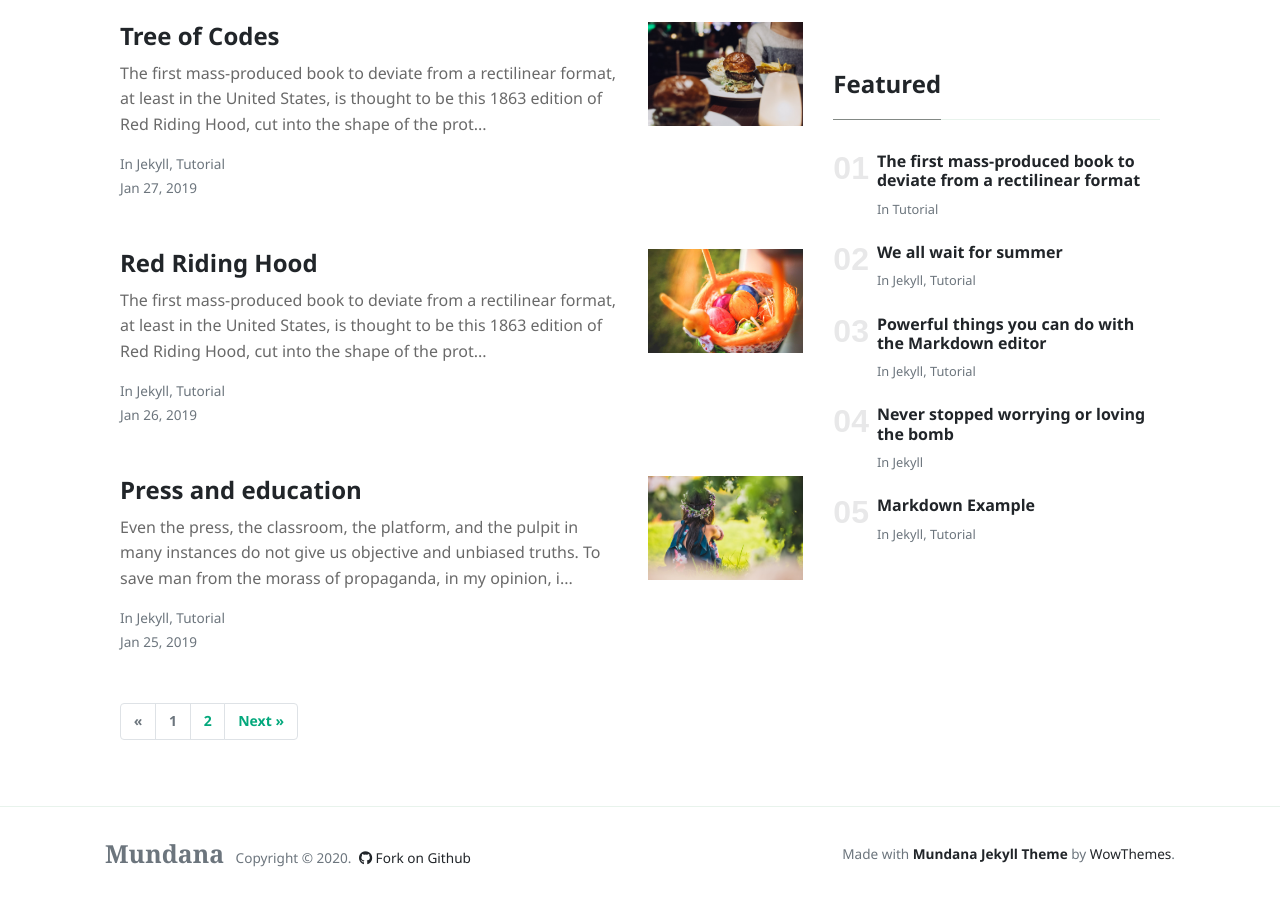
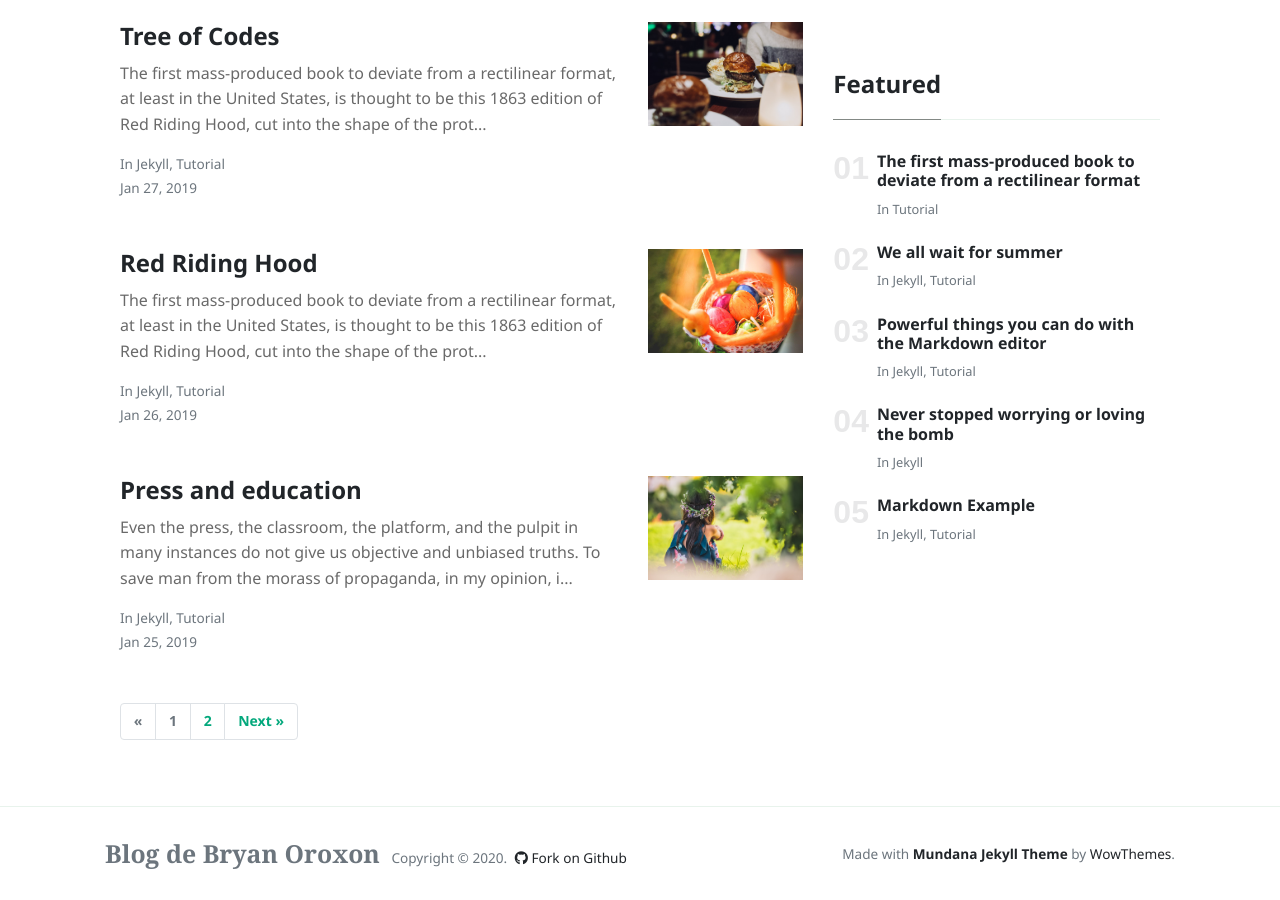
Before and after one commit to BryanOroxon/BryanOroxon.github.io, a Jekyll site: the page built from index.html, in a window 1280 px wide and 900 px high, scrolled down 1707 px. Built offline with Jekyll 4.4.1, drawn with Linux system fonts in a browser that asks for light colours; nearby versions of some CDN libraries; the list of posts is cut into pages by our own code.

Commit message:
Blog de Bryan Oroxon Part6

```diff
--- a/_layouts/default.html
+++ b/_layouts/default.html
@@ -77,7 +77,7 @@
         <div class="container">
         <div class="row align-items-center justify-content-between">
             <div>
-                <span class="navbar-brand mr-2 mb-0"><strong>Mundana</strong></span>
+                <span class="navbar-brand mr-2 mb-0"><strong>Blog de Bryan Oroxon</strong></span>
                 <span>Copyright © <script>document.write(new Date().getFullYear())</script>.</span>
 
                 <!--  Github Repo Star Btn-->
```
